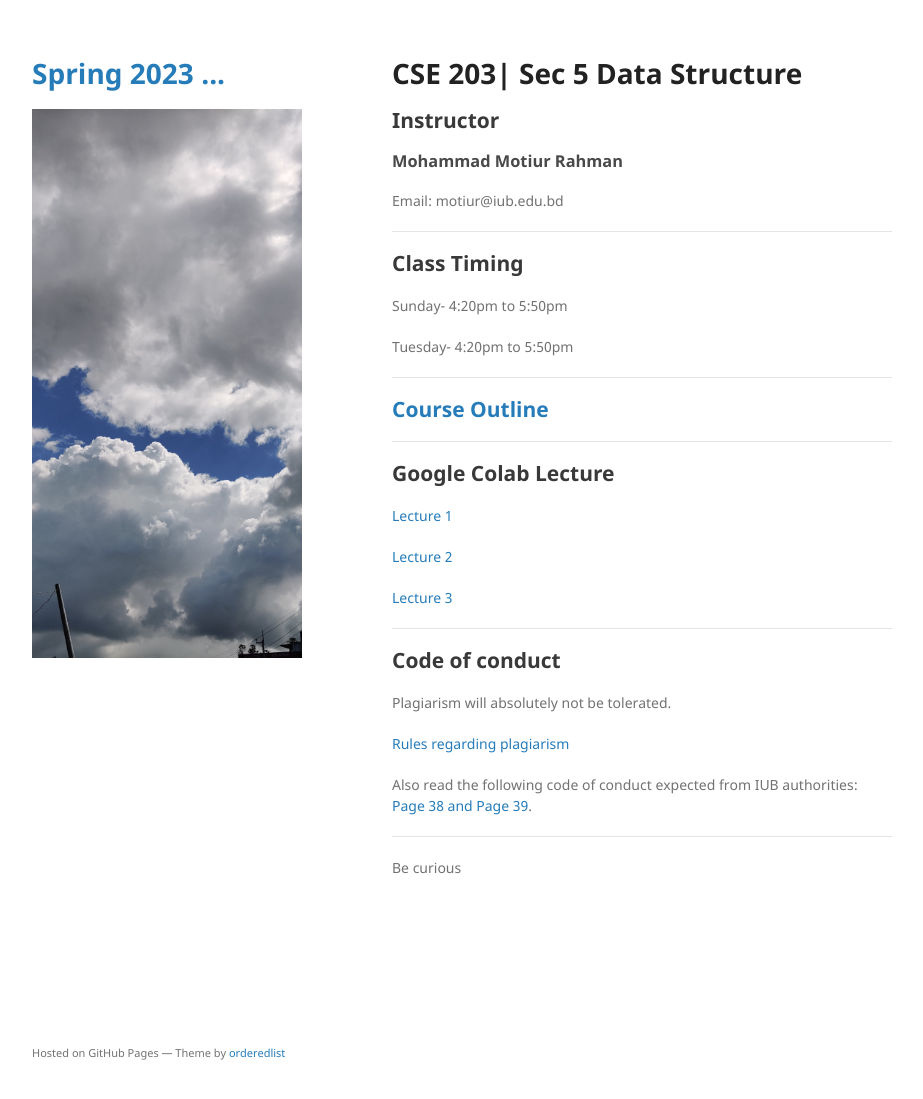
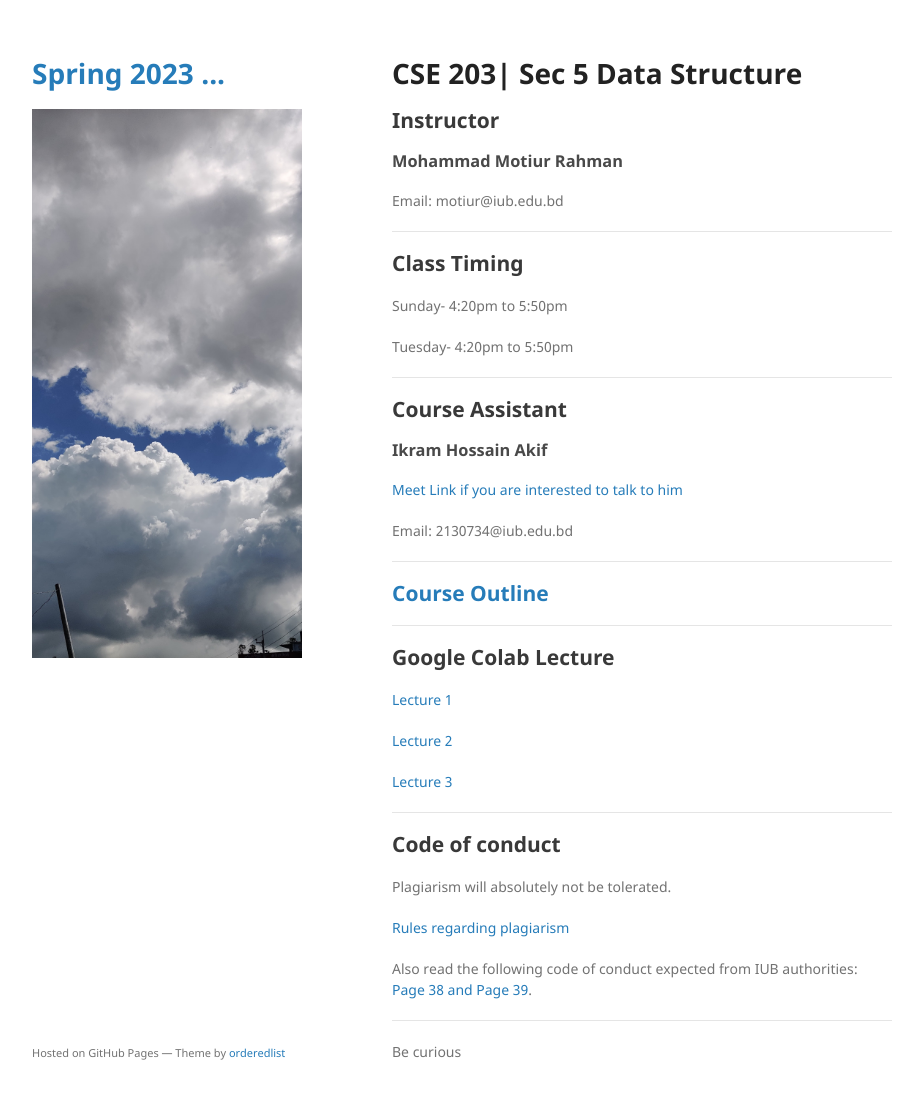
Before and after one commit to mohammadmotiurrahman/mohammadmotiurrahman.github.io, a Jekyll site: the page built from cse203_5/index.md, in a window 1280 px wide and 1132 px high. Shown: the top 1099 px of the window, without its empty margins (178-1101 px from the left). Built offline with Jekyll 4.4.1, drawn with Linux system fonts in a browser that asks for light colours; our own code applies the rules of GitHub Pages for plain Markdown files.

Commit message:
Update index.md

```diff
--- a/cse203_5/index.md
+++ b/cse203_5/index.md
@@ -9,7 +9,13 @@ Email: motiur@iub.edu.bd
 Sunday- 4:20pm to 5:50pm
 
 Tuesday- 4:20pm to 5:50pm
+* * *
+## Course Assistant
+### Ikram Hossain Akif
 
+[Meet Link if you are interested to talk to him](meet.google.com/oct-ptzn-qbj)
+
+Email: 2130734@iub.edu.bd
 
 * * *
 ## [Course Outline](https://drive.google.com/file/d/1z54mqMOghtS7a8FLOoKlwdsRTY9zzTQS/view?usp=sharing)
```
